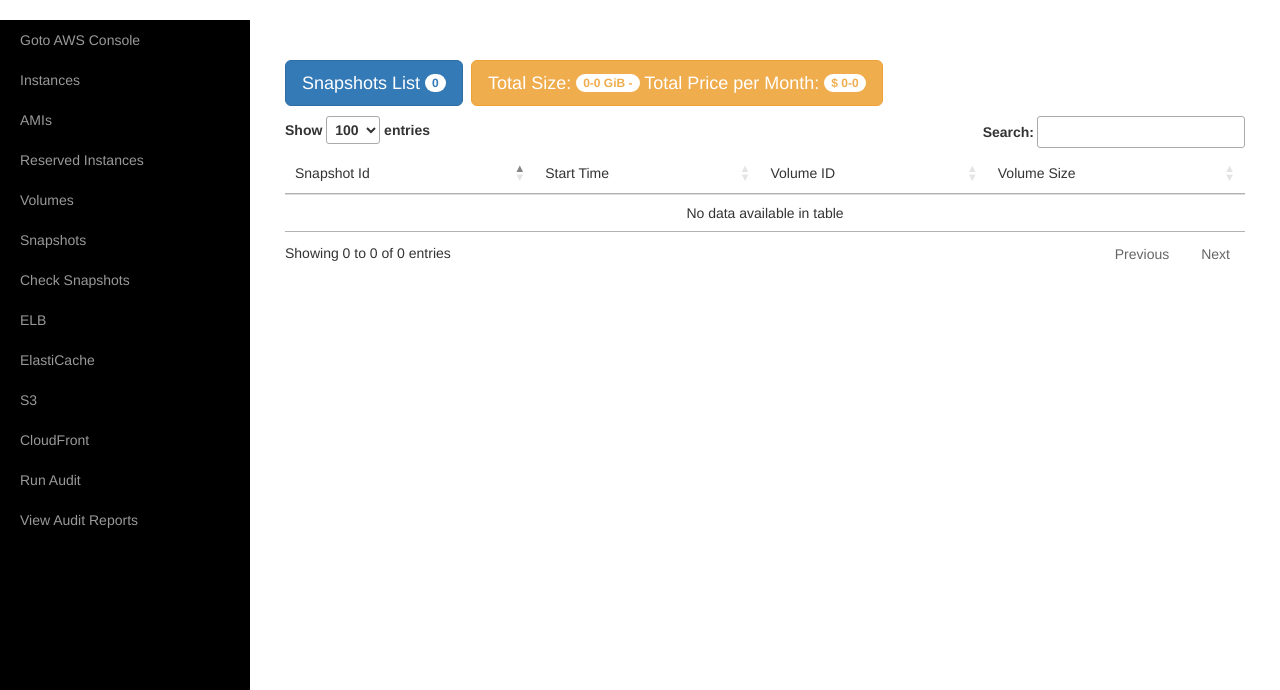
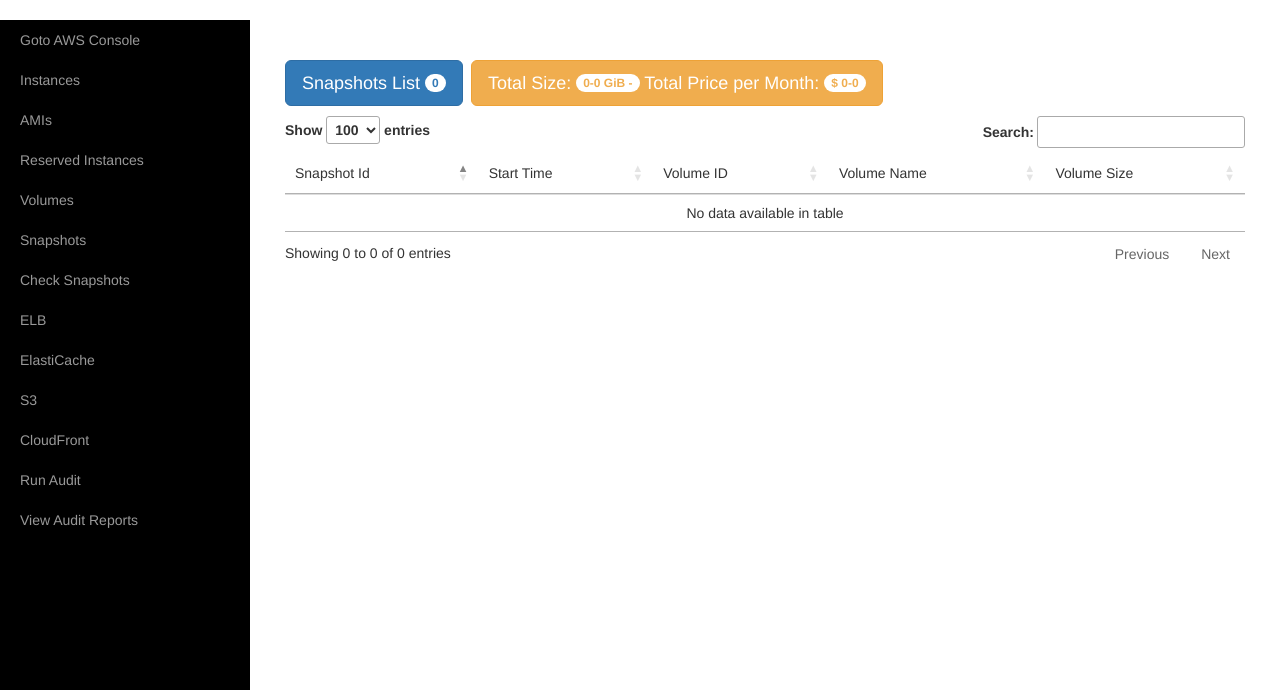
Before and after one commit to majeinfo/ezaws, a Django app: a page that uses web/templates/snapshots.html in a window 1280 px wide. Shown: the part 110-800 px from the top of the page. Run offline with Django 3.2, Linux system fonts and the light colour scheme; a user stored in the database is signed in; tables that the repository leaves empty hold one stand-in row (values such as "Sample post"); data that the repository does not hold is empty; some libraries are stand-ins or nearby versions.

Commit message:
Add volume name with snaphots

```diff
--- a/web/templates/snapshots.html
+++ b/web/templates/snapshots.html
@@ -12,7 +12,7 @@
     </button>
 </h2>
 <table class="table table-hover">
-    <thead><td>Snapshot Id</td><!--<td>State</td>--><td>Start Time</td><td>Volume ID</td><td>Volume Size</td></thead>
+    <thead><td>Snapshot Id</td><!--<td>State</td>--><td>Start Time</td><td>Volume ID</td><td>Volume Name</td><td>Volume Size</td></thead>
     <tbody class="table-striped">
     {% for snap in snaplist %}
         <tr>
@@ -20,6 +20,7 @@
             <!-- <td>{{ snap.State }}</td> -->
             <td><span class="badge badge-success">{{ snap.StartTime|date:"Y/m/d H:m" }}</span></td>
             <td><span class="badge badge-primary">{{ snap.VolumeId }}</span></td>
+            <td><span class="badge badge-primary">{{ snap.VolumeName }}</span></td>
             <td><span class="badge badge-info">{{ snap.VolumeSize }} GiB</span></td>
         </tr>
     {% endfor %}
--- a/web/utils.py
+++ b/web/utils.py
@@ -84,6 +84,16 @@ def get_volume_name(vol, tag_name='Name'):
     return None
 
 
+def get_snapshot_name(snap, tag_name='Name'):
+    # Extract the 'name' from tags
+    tag_name = tag_name.lower()
+    if 'Tags' in snap:
+         for tag in snap['Tags']:
+              if tag['Key'].lower() == tag_name:
+                   return tag['Value']
+
+    return None
+
 def instance_is_running(inst):
     return inst.state['Name'] == awsdef.EC2_RUNNING
 
--- a/web/views.py
+++ b/web/views.py
@@ -297,6 +297,8 @@ def get_snapshots(request, cust_name):
             break
 
     for snap in snapshot_list:
+        name = utils.get_snapshot_name(snap, customer.aws_resource_tag_name) or ''
+        snap['VolumeName'] = name
         snaplist.append(snap)
         context['total_max_size'] += snap['VolumeSize']
         context['total_max_price'] += costs.get_EBS_cost_per_month(snap['VolumeSize'], 'snapshot')
```
